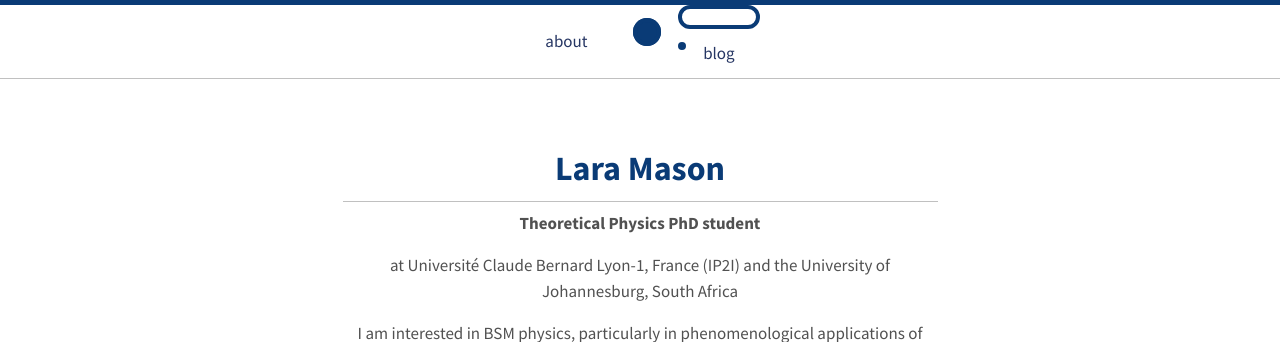
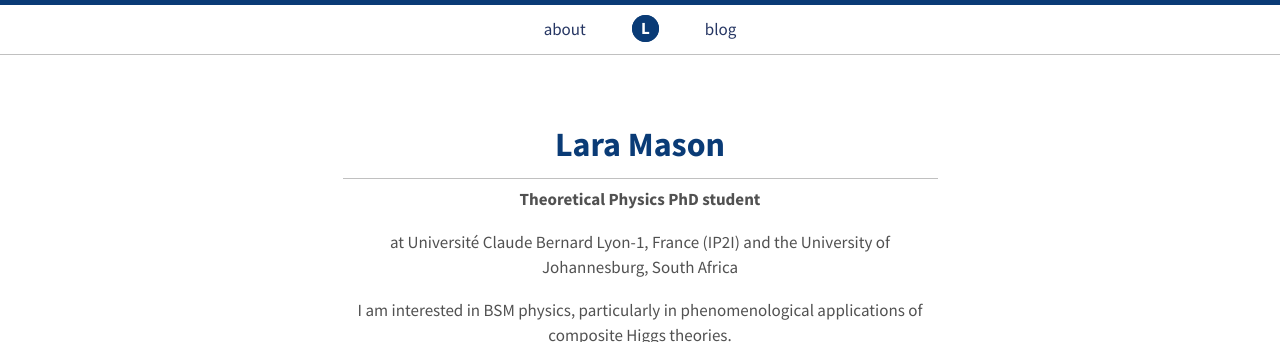
Before and after one commit to lhmason/lhmason.github.io, a Jekyll site: the page built from index.html, in a window 1280 px wide, cut to the strip 0-342 px from the top of the page. Built offline with Jekyll 4.4.1, drawn with Linux system fonts in a browser that asks for light colours; the list of posts is cut into pages by our own code.

Commit message:
Update default.html

```diff
--- a/_layouts/default.html
+++ b/_layouts/default.html
@@ -7,7 +7,7 @@
     <nav class="nav-main">
       <ul>
         <li class="hvr-underline-reveal"><a href="{{ site.baseurl }}/about/">about</a></li>
-        <li class="logo"><a class="hvr-ripple-out" href="lhmason.github.io/favicon.png"</a></li>
+        <li class="logo"><a class="hvr-ripple-out" href="{{ site.baseurl }}/">L</a></li>
         <li class="hvr-underline-reveal"><a href="{{ site.baseurl }}/blog/">blog</a></li>
       </ul>
     </nav>
```
